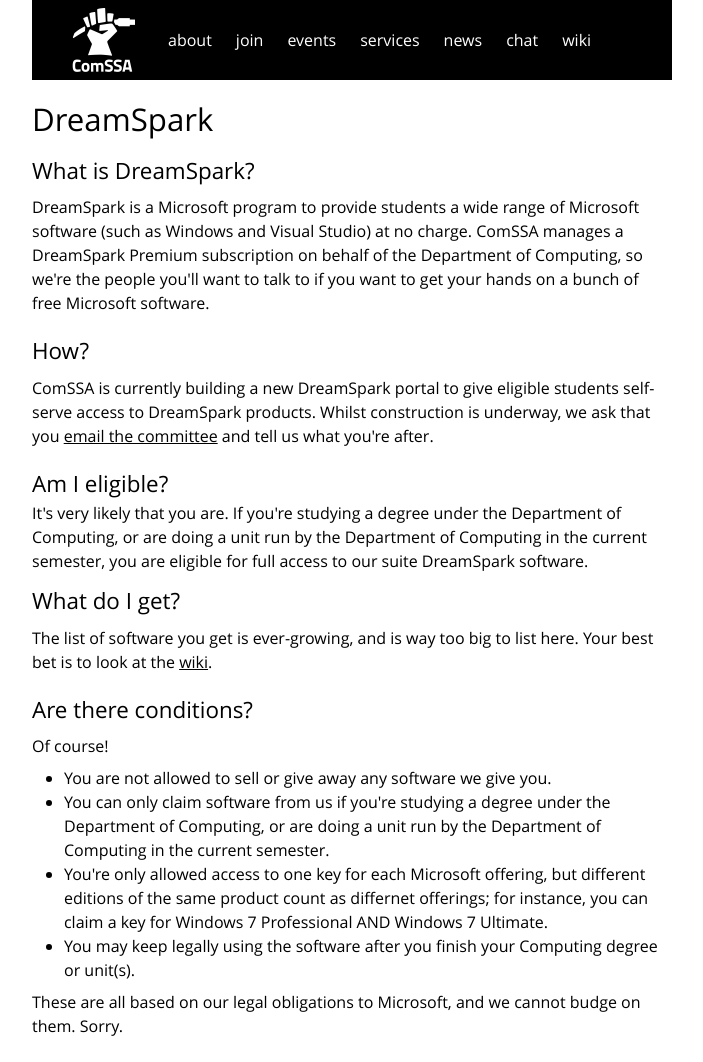
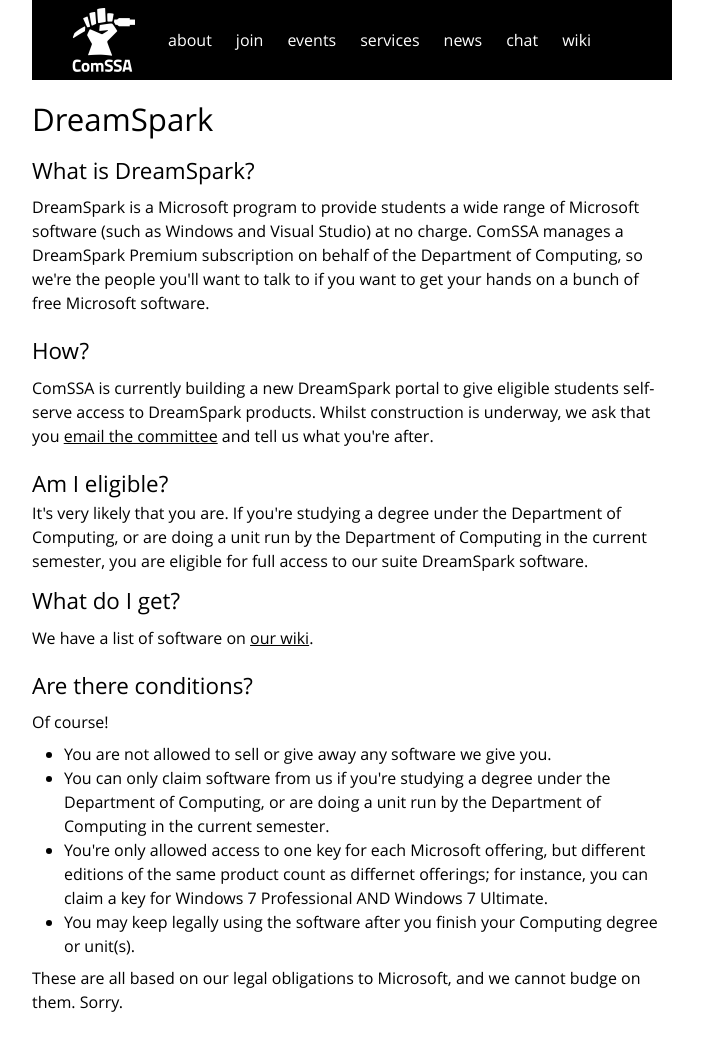
Before and after one commit to ComSSA/www.comssa.org.au, a Jekyll site: the page built from services/dreamspark/index.html, in a window 1280 px wide. Shown: the whole page, without its empty margins (288-991 px from the left). Built offline with Jekyll 4.4.1, drawn with Linux system fonts in a browser that asks for light colours; after the commit the page ends 1038 px from its top, so only the background shows below that.

Commit message:
change lol

```diff
--- a/services/dreamspark/index.html
+++ b/services/dreamspark/index.html
@@ -23,8 +23,7 @@ full access to our suite DreamSpark software.
 
 
 <h2>What do I get?</h2>
-<p>The list of software you get is ever-growing, and is way too big to list here. Your best bet
-is to look at the <a href="https://wiki.comssa.org.au/dreamspark">wiki</a>.
+<p>We have a list of software on <a href="https://wiki.comssa.org.au/dreamspark">our wiki</a>.
 
 
 <h2>Are there conditions?</h2>
```
